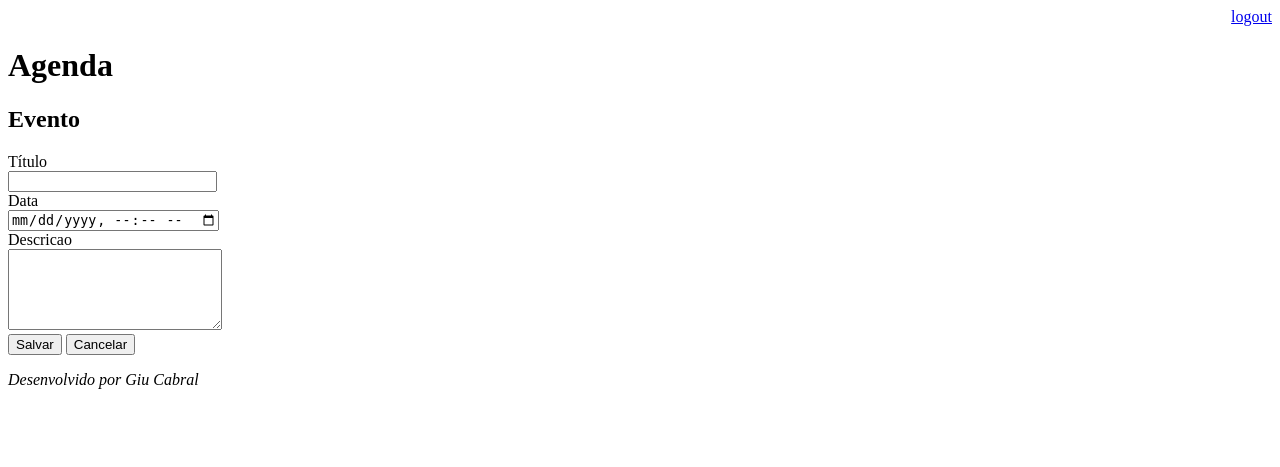
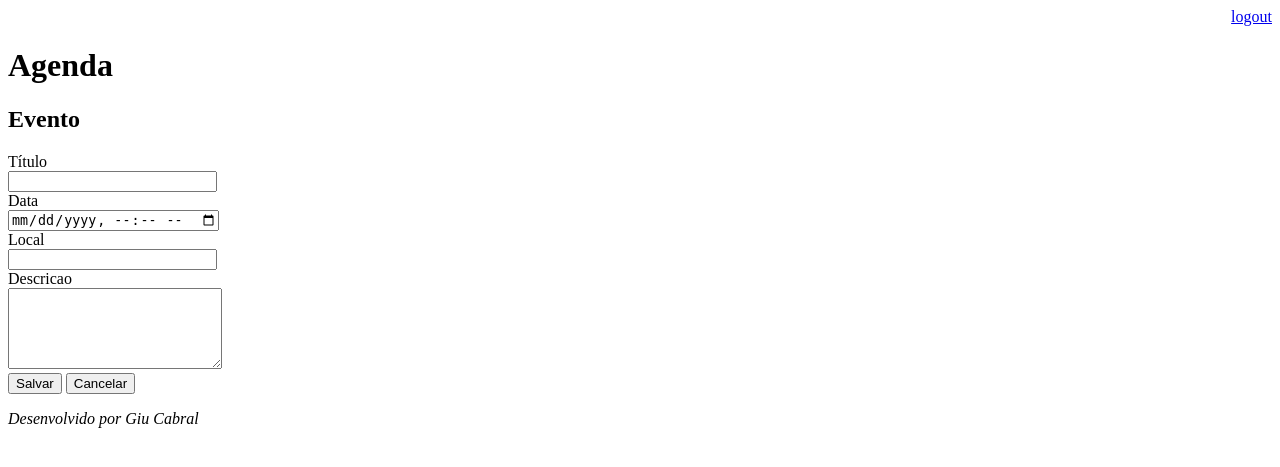
Before and after one commit to giucabral/agenda_python, a Django app: page /agenda/evento/ in a window 1280 px wide. Shown: the top 467 px of the page. Run offline with Django 3.2, Linux system fonts and the light colour scheme; a user stored in the database is signed in.

Commit message:
inserido o campo local na tabela Eventos e no template de inserção.

```diff
--- a/core/admin.py
+++ b/core/admin.py
@@ -4,7 +4,7 @@ from core.models import Evento
 # Register your models here.
 
 class EventoAdmin(admin.ModelAdmin):
-    list_display = ('titulo', 'data_evento', 'data_criacao', 'descricao')
+    list_display = ('titulo', 'data_evento', 'data_criacao','local', 'descricao')
     list_filter = ('titulo', 'usuario', 'data_evento', )
 
 admin.site.register(Evento, EventoAdmin)
--- a/core/models.py
+++ b/core/models.py
@@ -6,6 +6,7 @@ from django.contrib.auth.models import User
 
 class Evento(models.Model):
     titulo = models.CharField(max_length=100)
+    local = models.CharField(max_length=100, blank=True, null=True)
     descricao = models.TextField(blank=True, null=True)
     data_evento = models.DateTimeField(verbose_name='Data do Evento')
     data_criacao = models.DateTimeField(auto_now=True)
--- a/core/templates/agenda.html
+++ b/core/templates/agenda.html
@@ -8,7 +8,7 @@
 
     <ul style='font-size: 18px'>
         {% for evento in eventos %}
-            <li>{{ evento.titulo}} - {{ evento.get_data_evento}} </li>
+            <li>{{ evento.titulo}} - {{ evento.local}} - {{ evento.get_data_evento}} </li>
         {% endfor %}
     </ul>
 
--- a/core/templates/evento.html
+++ b/core/templates/evento.html
@@ -12,6 +12,10 @@
     <br>
     <input type="datetime-local" name="data_evento" size=23>
     <br>
+    <label>Local</label>
+    <br>
+    <input type="text" name="local" size=23>
+    <br>
     <label>Descricao</label>
     <br>
     <textarea name="descricao" rows="5" cols="24"></textarea>
--- a/core/views.py
+++ b/core/views.py
@@ -49,10 +49,12 @@ def submit_evento(request):
     if request.POST:
         titulo = request.POST.get('titulo')
         data_evento = request.POST.get('data_evento')
+        local = request.POST.get('local')
         descricao = request.POST.get('descricao')
         usuario = request.user
         Evento.objects.create(titulo=titulo,
                             data_evento=data_evento,
+                            local=local,
                             descricao=descricao,
                             usuario=usuario)
     return redirect('/')
```
Also changed, not shown: core/migrations/0003_evento_local.py (added), db.sqlite3.
